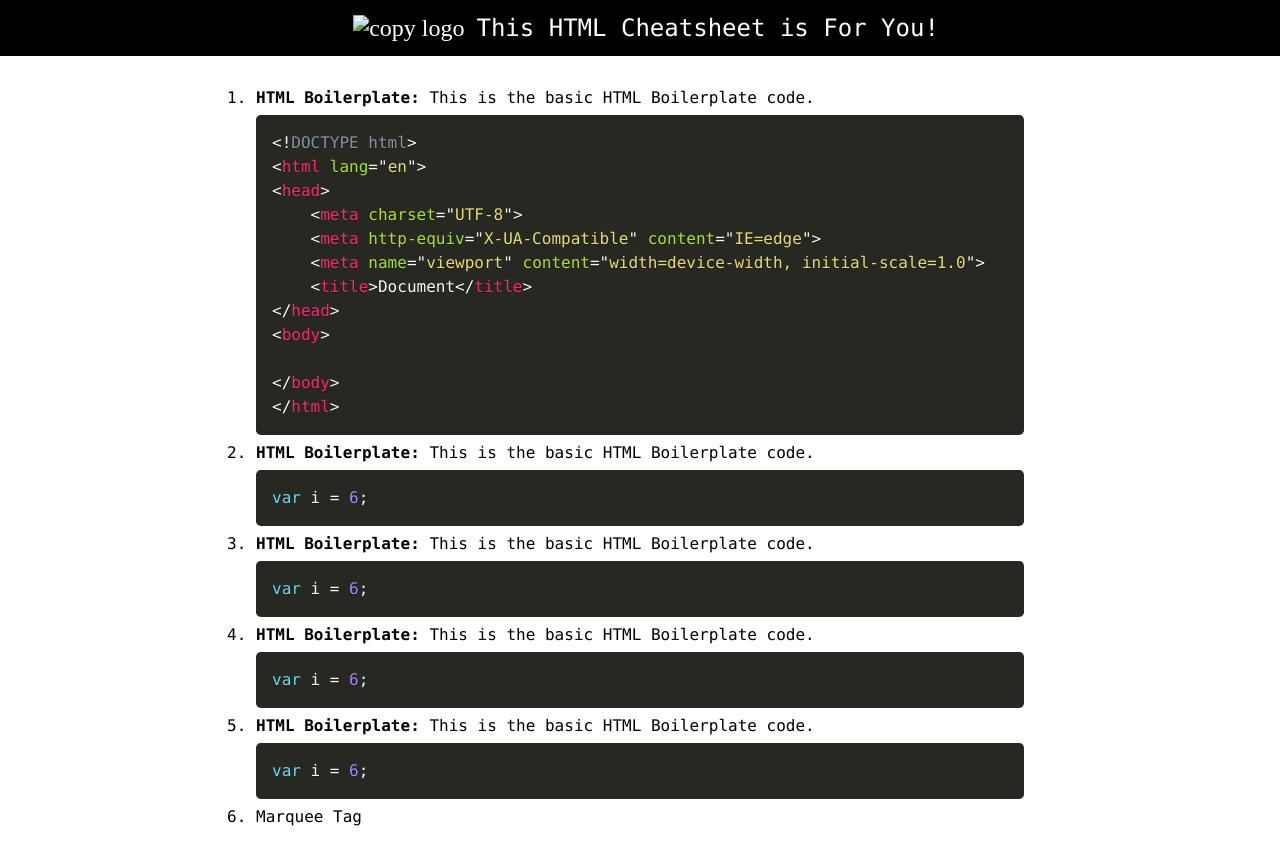
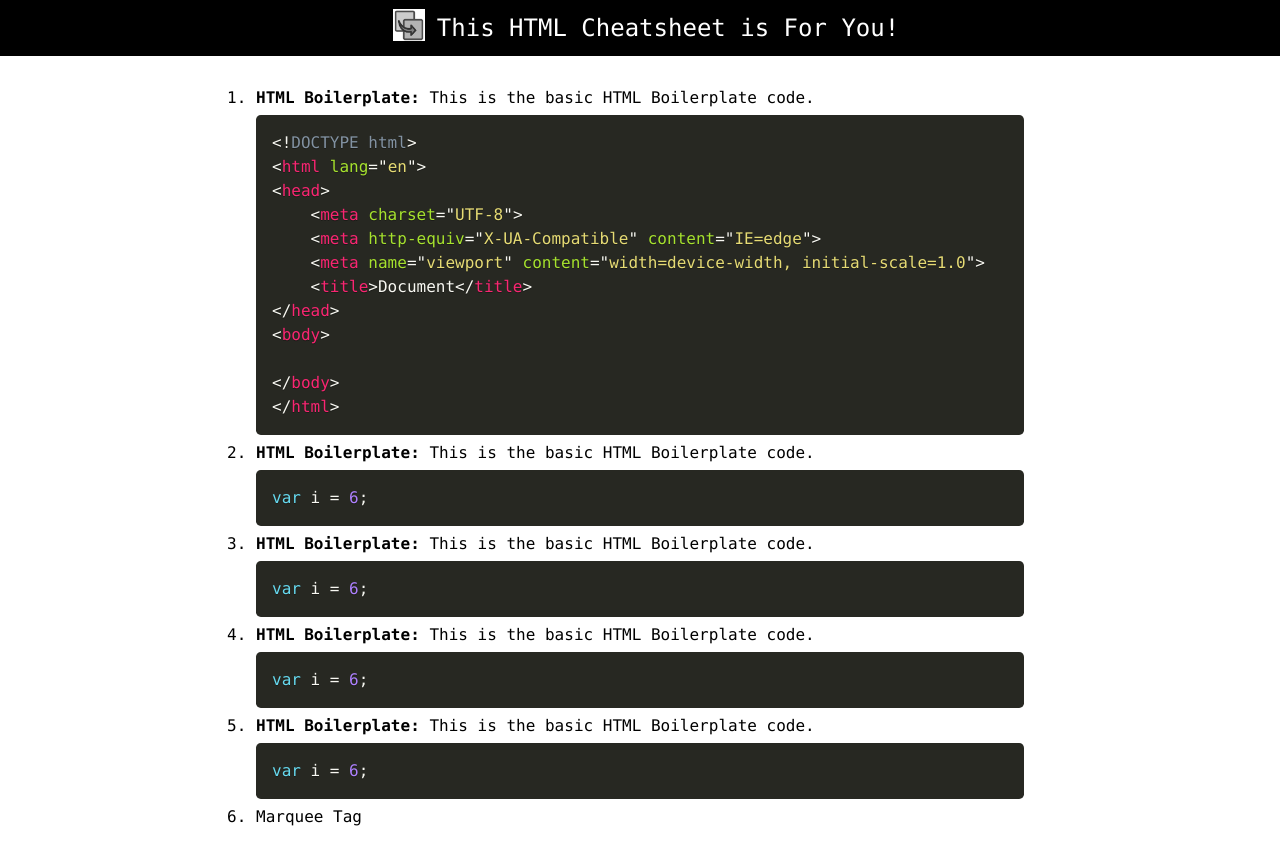
Before and after one commit to SanyuktaYadav/CheatSheetTemplate, a plain HTML site: page index.html in a window 1280 px wide. Drawn offline with Linux system fonts and the light colour scheme.

Commit message:
Updated README.md

```diff
--- a/index.html
+++ b/index.html
@@ -12,7 +12,7 @@
   <body>
     <nav>
       <span class="logo">
-        <img src="copy-4.png" alt="copy logo" />
+        <img src="copy.png" alt="copy logo" />
       </span>
 
       <div class="content center">This HTML Cheatsheet is For You!</div>
```
